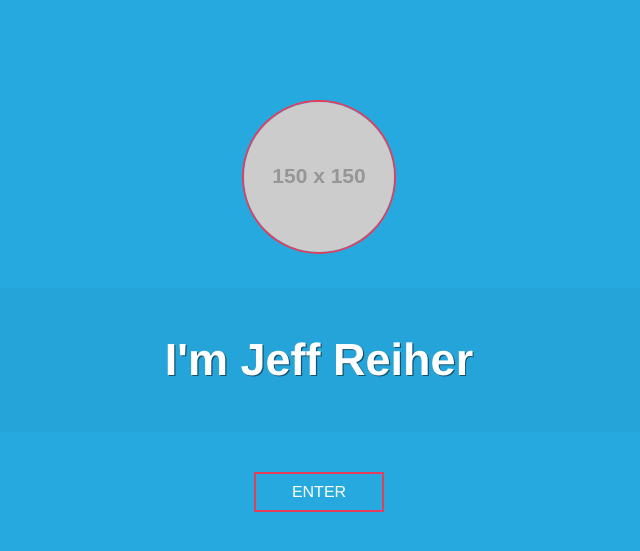
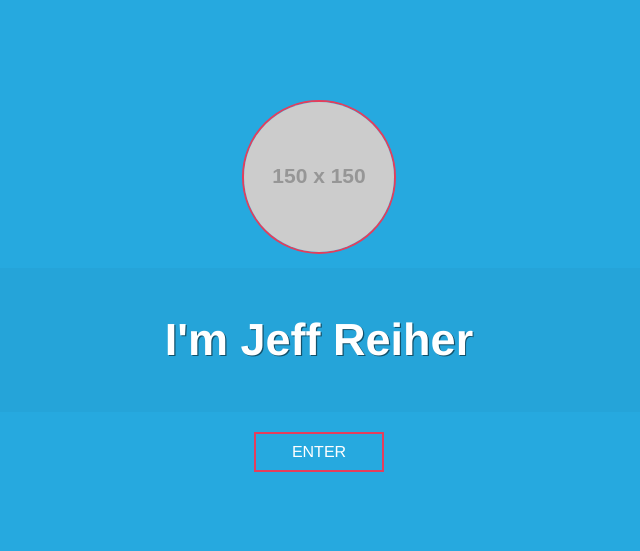
Before and after one commit to jreiher2003/jeffreiher, a Flask app: page / in a window 1280 px wide. Shown: the top 551 px of the page, without its empty margins (321-961 px from the left). Run offline with Flask 2, Linux system fonts and the light colour scheme; grey boxes labelled with a size stand in for pictures from a placeholder-image service; some libraries are stand-ins or nearby versions.

Commit message:
add meta tags and stylesheet link tags

```diff
--- a/app/templates/index.html
+++ b/app/templates/index.html
@@ -2,47 +2,54 @@
 <html>
 <head>
 	<title>Jeff Reiher</title>
+	<meta name="viewport" content="width=device-width, initial-scale=1">
+
+	<!--[if lte IE 8]>
+    <link rel="stylesheet" href="../script/grid-old-ie-.css">
+<![endif]-->
+<!--[if gt IE 8]><!-->
+    <link rel="stylesheet" href="../static/grid.css">
+<!--<![endif]-->
 
 
 	<link rel="stylesheet" href="../static/animate.min.css">
-	<link rel="stylesheet" href="../static/styles.css">
+	<!-- <link rel="stylesheet" href="../static/styles.css"> -->
 	<script src="https://ajax.googleapis.com/ajax/libs/jquery/1.11.3/jquery.min.js"></script>
 	<script src="../static/textillate/jquery.textillate.js"></script>
 	<script src="../static/jquery.lettering-0.6.1.min.js"></script>
 	<script src="../static/app.js"></script>
 </head>
 
-<body>
-<div class="grid">
-	<div class="row">
-		<div class="col-12">
+<body class="small">
+
+	<div class="pure-g">
+		<div class=".pure-u-sm-1 pure-u-lg-1">
 			<img src="https://placehold.it/150x150"/>
 		</div>
 	</div>
 
-	<div class="row">
-		<div class="col-12 front">
+	<div class="pure-g repo">
+		<div class=".pure-u-sm-1 pure-u-lg-1 front">
 
 			<h1 class="tlt" data-out-effect="fadeInLeftBig" >I'm Jeff Reiher</h1>
 
 		</div>
 	</div>
 
-	<div class="row">
-		<div class="col-12">
+	<div class="pure-g repo">
+		<div class=".pure-u-sm-1 pure-u-lg-1 ">
 			<div class="svg">
-				<a class="button" href="/me">
+				<a class="link enter" href="/me">
 					<svg>
 						<rect height="40" width="130" fill="transparent" />
 					</svg>
-					<span>Enter</span>
+					<span class="text1">Enter</span>
 				</a>
 			</div>
 		</div>
 	</div>
 
 
-</div>
 </body>
 
 </html>
```
